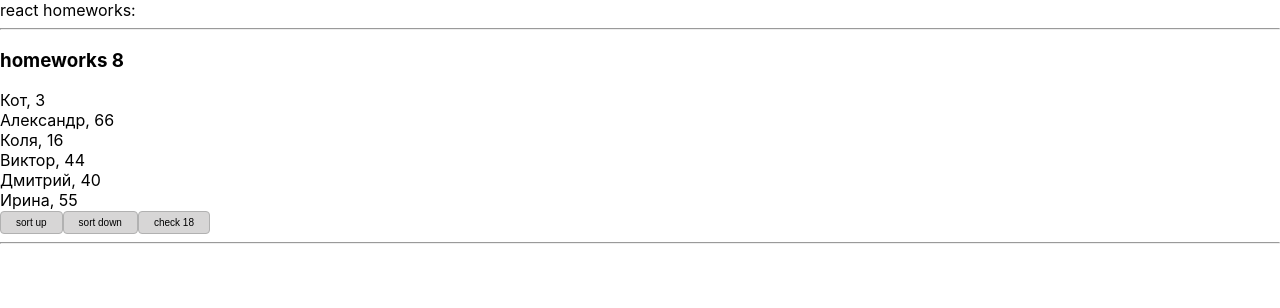
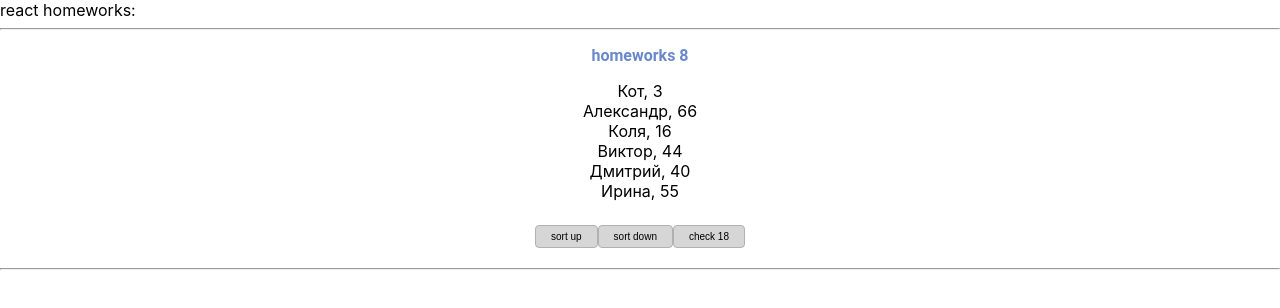
Before and after one commit to zhankaam/ignat-react-hw, a React (Create React App) app: page / in a window 1280 px wide. Shown: the top 308 px of the page. Built offline with nearby package versions, Linux system fonts and the light colour scheme.

Commit message:
react-homeworks

```diff
--- a/src/p2-homeworks/h8/HW8.module.css
+++ b/src/p2-homeworks/h8/HW8.module.css
@@ -1,7 +1,19 @@
-
-
-
-
+.title {
+    font-size: medium;
+    font-family: 'Roboto', sans-serif;
+    font-weight: revert;
+    color: #6a89cc;
+}
+.container {
+    text-align: center;
+}
 .buttons {
     display: flex;
+    flex-direction: row;
+    justify-content: center;
+    align-items: center;
+    padding: 10px;
+    margin: 10px auto;
+    text-decoration: none;
+    font-size:1.25rem;
 }
--- a/src/p2-homeworks/h8/HW8.tsx
+++ b/src/p2-homeworks/h8/HW8.tsx
@@ -27,17 +27,17 @@ function HW8() {
     const check = () => setPeople(homeWorkReducer(initialPeople, {type: "CHECK_STATE"}))
 
     return (
-        <div>
+        <div className={s.container}>
             <hr/>
-             <h3> homeworks 8</h3>
+             <h3 className={s.title}> homeworks 8</h3>
 
             {/*should work (должно работать)*/}
 
             {finalPeople}
             <div className={s.buttons}>
-                <div><SuperButton onClick={sortUp}>sort up</SuperButton></div>
-                <div><SuperButton onClick={sortDown}>sort down</SuperButton></div>
-                <div><SuperButton onClick={check}>check 18</SuperButton></div>
+                <div className={s.sortUpBtn}><SuperButton onClick={sortUp}>sort up</SuperButton></div>
+                <div className={s.sortDown}><SuperButton onClick={sortDown}>sort down</SuperButton></div>
+                <div className={s.checkBtn}><SuperButton onClick={check}>check 18</SuperButton></div>
             </div>
 
             <hr/>
```
Also changed, not shown: 1 other file (tests, documents, lock files or other folders).
